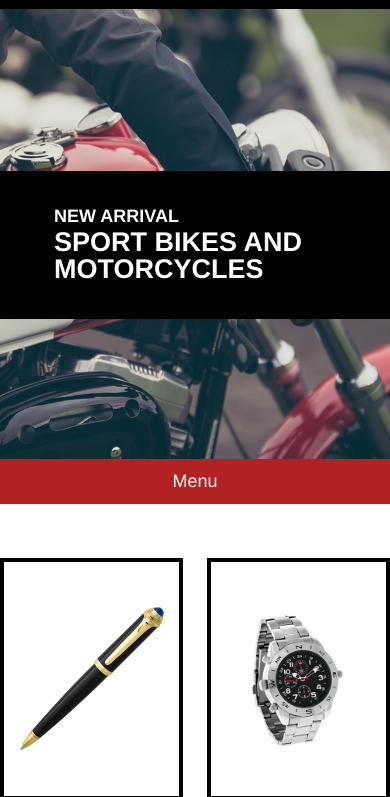
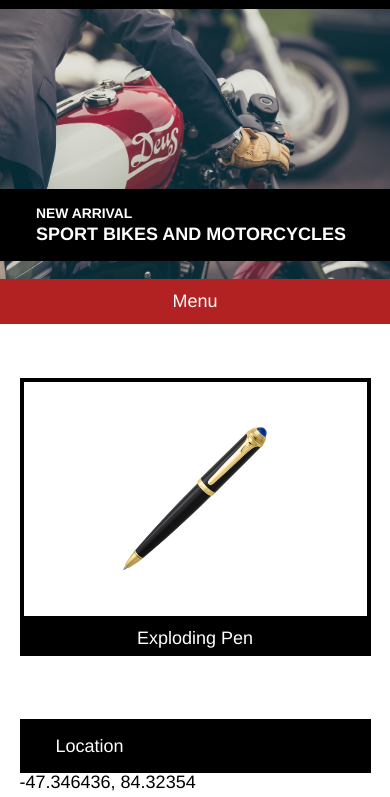
Before and after one commit to sebbiet/ca-unit5-secretagentsupply, a plain HTML site: page index.html in a window 390 px wide. Shown: the part 42-839 px from the top of the page. Drawn offline with Linux system fonts and the light colour scheme.

Commit message:
Added phone styling and completed site.

```diff
--- a/resources/css/style.css
+++ b/resources/css/style.css
@@ -72,6 +72,29 @@ h1, h4 {
 
   .new-arrival h4 {
     font-size: 1rem;
+  }
+
+}
+
+@media only screen and (max-width: 470px) {
+  /* Mobile Design */
+
+  .hero-content {
+    height: 15rem;
+  }
+
+  .new-arrival {
+    width: 100%;
+    padding: 1rem 2rem;
+    top: 10rem;
+  }
+
+  .new-arrival h1 {
+    font-size: 1rem;
+  }
+
+  .new-arrival h4 {
+    font-size: 0.77rem;
   }
 
 }
@@ -177,6 +200,33 @@ nav ul{
 
 }
 
+@media only screen and (max-width: 470px) {
+  /* Mobile Design */
+  .products,
+  .business-info {
+    flex-wrap: wrap;
+  }
+
+  .product {
+    width: 90%;
+    margin: auto;
+  }
+
+  .product.watch {
+    display: none;
+  }
+
+  .product.glasses {
+    display: none;
+  }
+
+  .information {
+    width: 90%;
+    margin: 0.5rem auto;
+  }
+
+}
+
 /* Footer */
 footer {
   background-color: black;
@@ -186,3 +236,12 @@ footer {
   padding-top: 4rem;
   text-align: left;
 }
+
+@media only screen and (max-width: 470px) {
+  /* Mobile Design */
+
+  footer {
+    text-align: center;
+  }
+
+}
```
